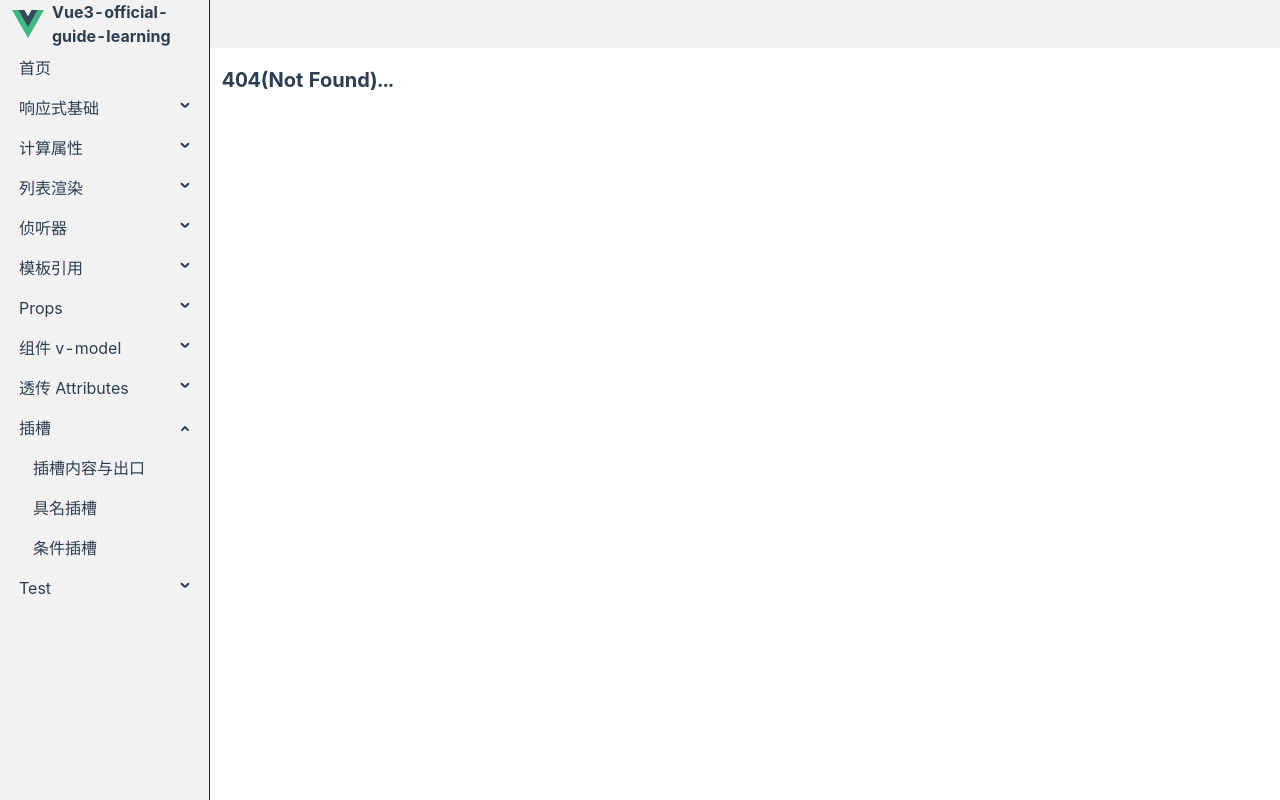
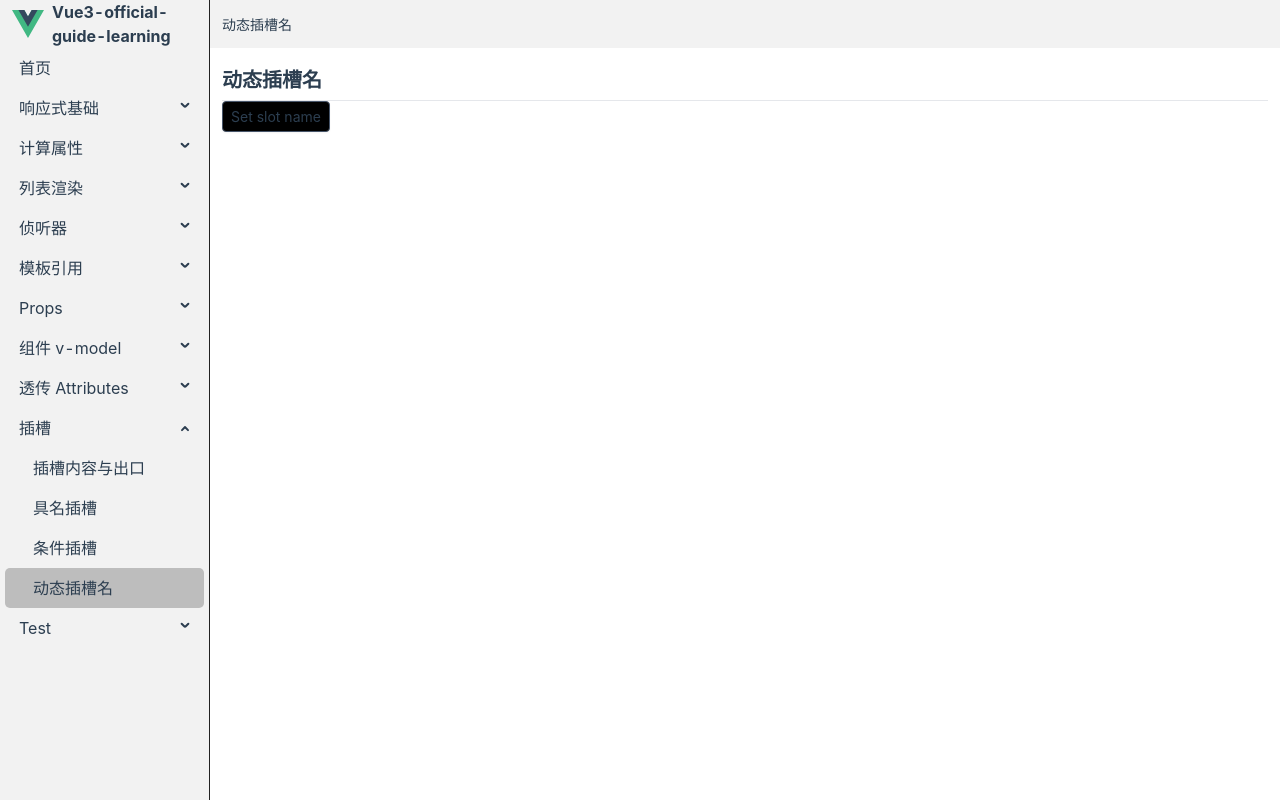
Before and after one commit to yuanlee301415/vue3-official-guide-learning, a Vue app: page /slots/dynamic-slot-names in a window 1280 px wide. Before the commit this address had no page. Built offline with nearby package versions, Linux system fonts and the light colour scheme.

Commit message:
插槽》动态插槽名

```diff
--- a/src/router/routes/modules/slots.js
+++ b/src/router/routes/modules/slots.js
@@ -29,6 +29,13 @@ const SLOTS_ROUTE = {
         title: '条件插槽',
       },
     },
+    {
+      path: 'dynamic-slot-names',
+      component: () => import('@/views/slots/dynamic-slot-names.vue'),
+      meta: {
+        title: '动态插槽名',
+      },
+    },
   ],
 }
 
--- /dev/null
+++ b/src/views/slots/dynamic-slot-names.vue
@@ -0,0 +1,26 @@
+<script setup>
+import ChildC from './ChildC.vue'
+import { ref } from 'vue'
+
+const dynamicSlotName = ref('')
+
+function setSlotName() {
+  dynamicSlotName.value = ['header', 'default', 'footer'][(Math.random() * 3) | 0]
+}
+</script>
+
+<template>
+  <div>
+    <h1>动态插槽名</h1>
+
+    <hr />
+    <button @click="setSlotName">Set slot name</button>
+    <ChildC>
+      <template #[dynamicSlotName]>
+        <h2>{{ dynamicSlotName }}</h2>
+      </template>
+    </ChildC>
+  </div>
+</template>
+
+<style scoped lang="less"></style>
```
